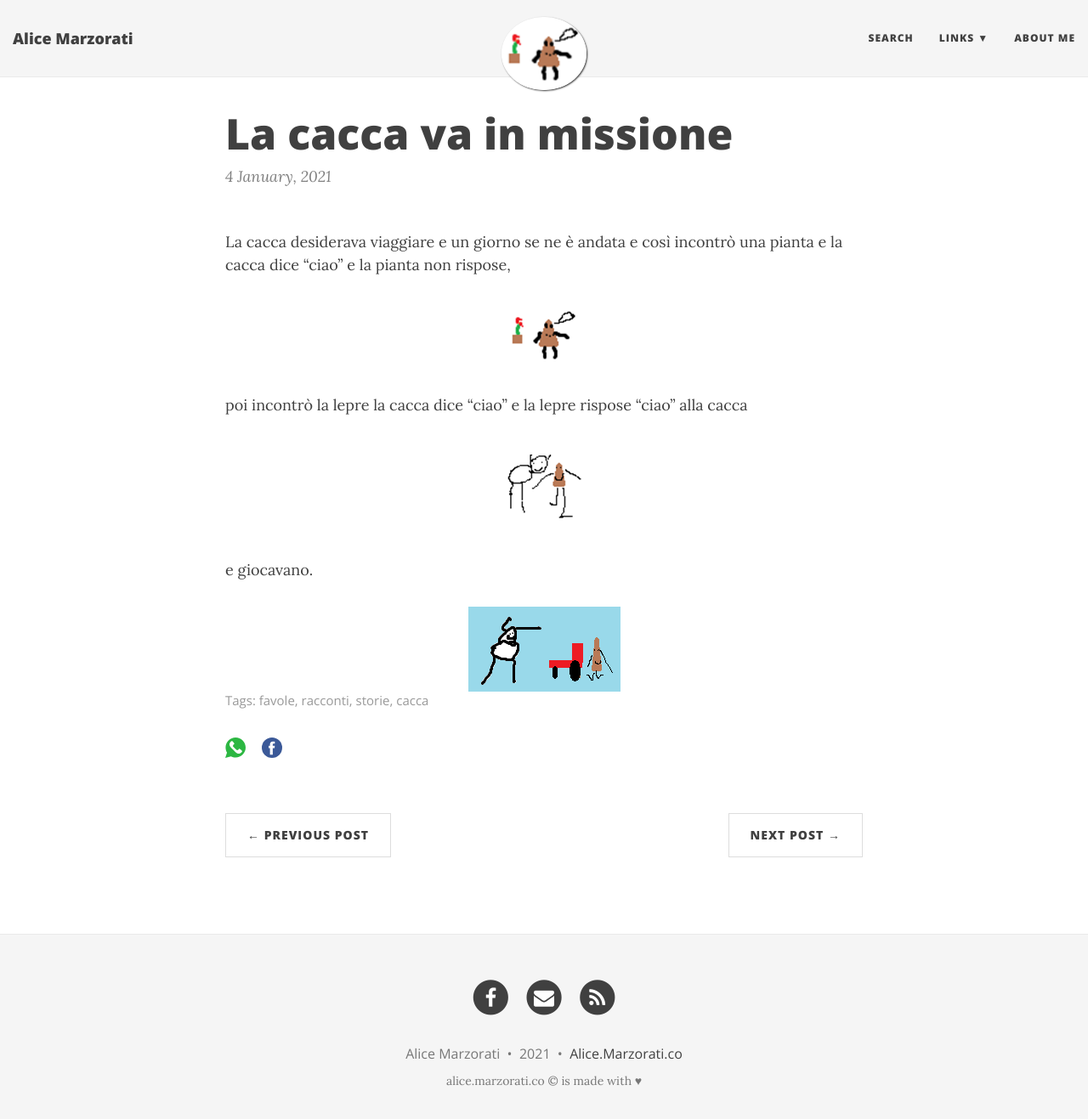
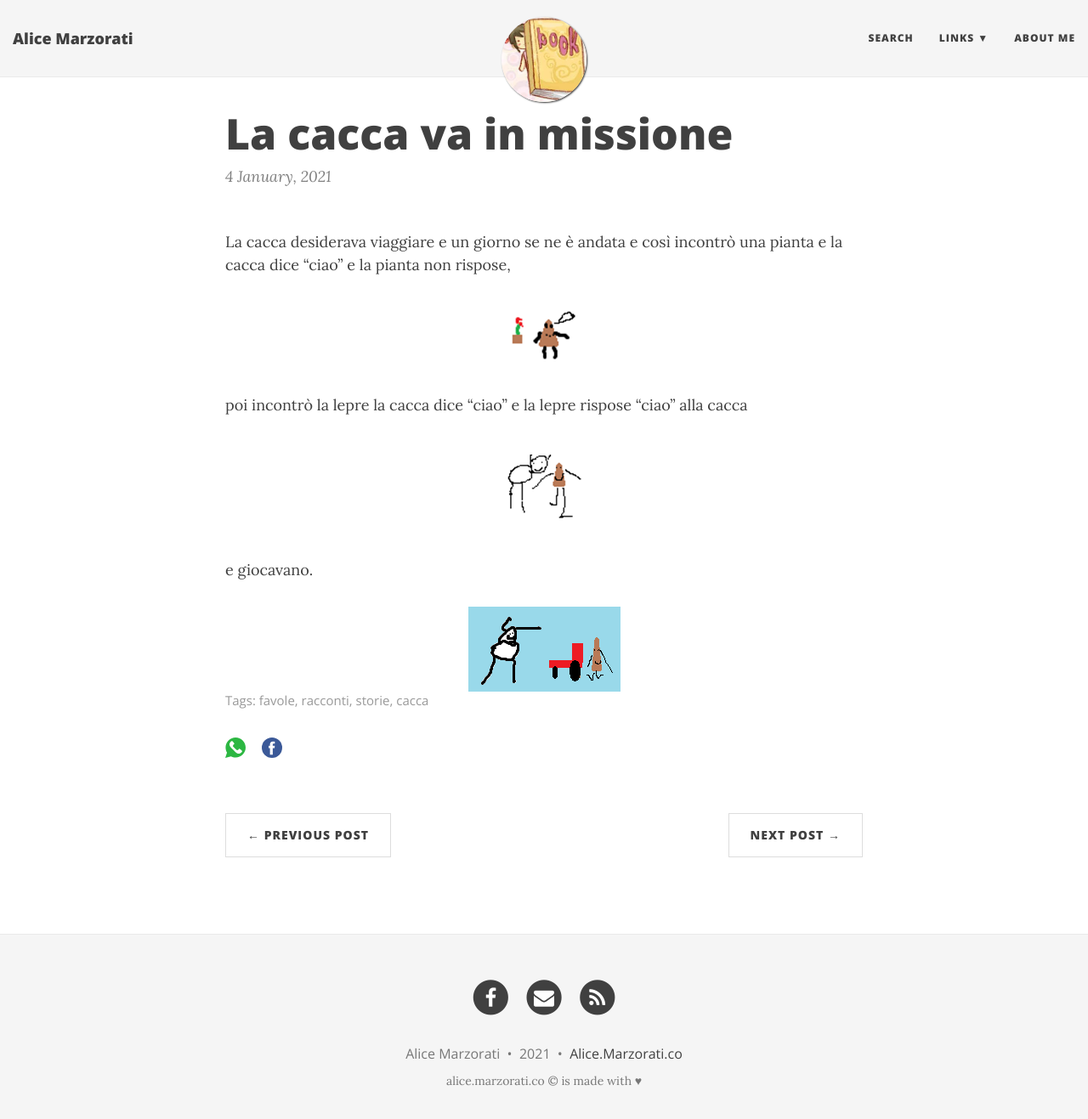
Before and after one commit to marste/Alice, a Jekyll site: the page built from _posts/2021-01-04-cacca-va-in-missione.md, in a window 1280 px wide and 1333 px high. Shown: the top 1317 px of the window at 85% size. Built offline with Jekyll 4.4.1, drawn with Linux system fonts in a browser that asks for light colours; nearby versions of some CDN libraries.

Commit message:
Added new post

```diff
--- a/_posts/2021-01-04-cacca-va-in-missione.md
+++ b/_posts/2021-01-04-cacca-va-in-missione.md
@@ -4,8 +4,8 @@ title: La cacca va in missione
 author: Alice Marzorati
 date: 2021-01-04 07:00:00 +0200
 published: true
-image: 'https://alice.marzorati.co/img/post/cacca1.png'
-share-img: 'https://alice.marzorati.co/img/post/cacca1.png'
+image: 'https://alice.marzorati.co/img/libro.jpg'
+share-img: 'https://alice.marzorati.co/img/libro.jpg'
 categories: [racconti]
 tags: [favole, racconti, storie, cacca]
 ---
```
Also changed, not shown: img/libro.jpg (added).
